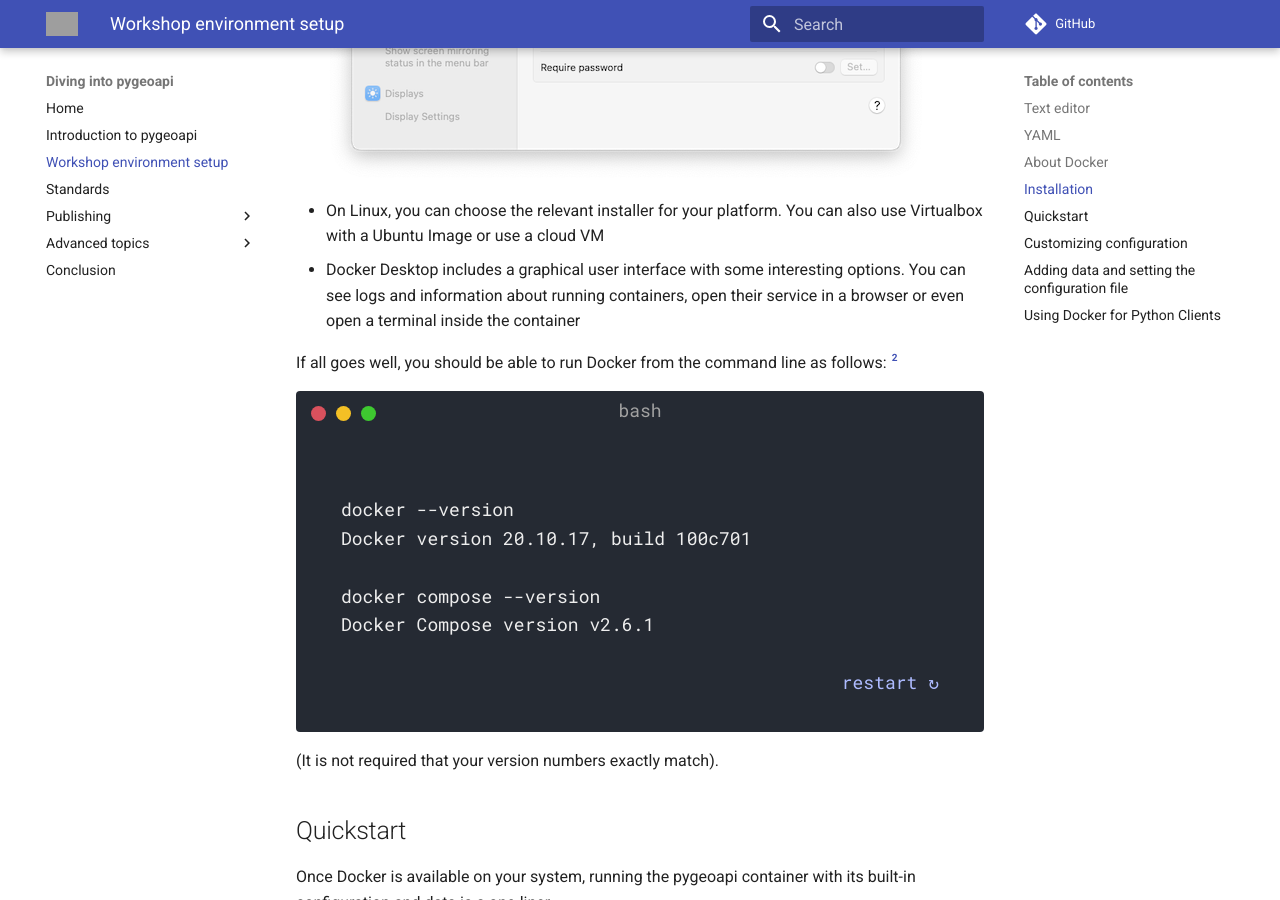
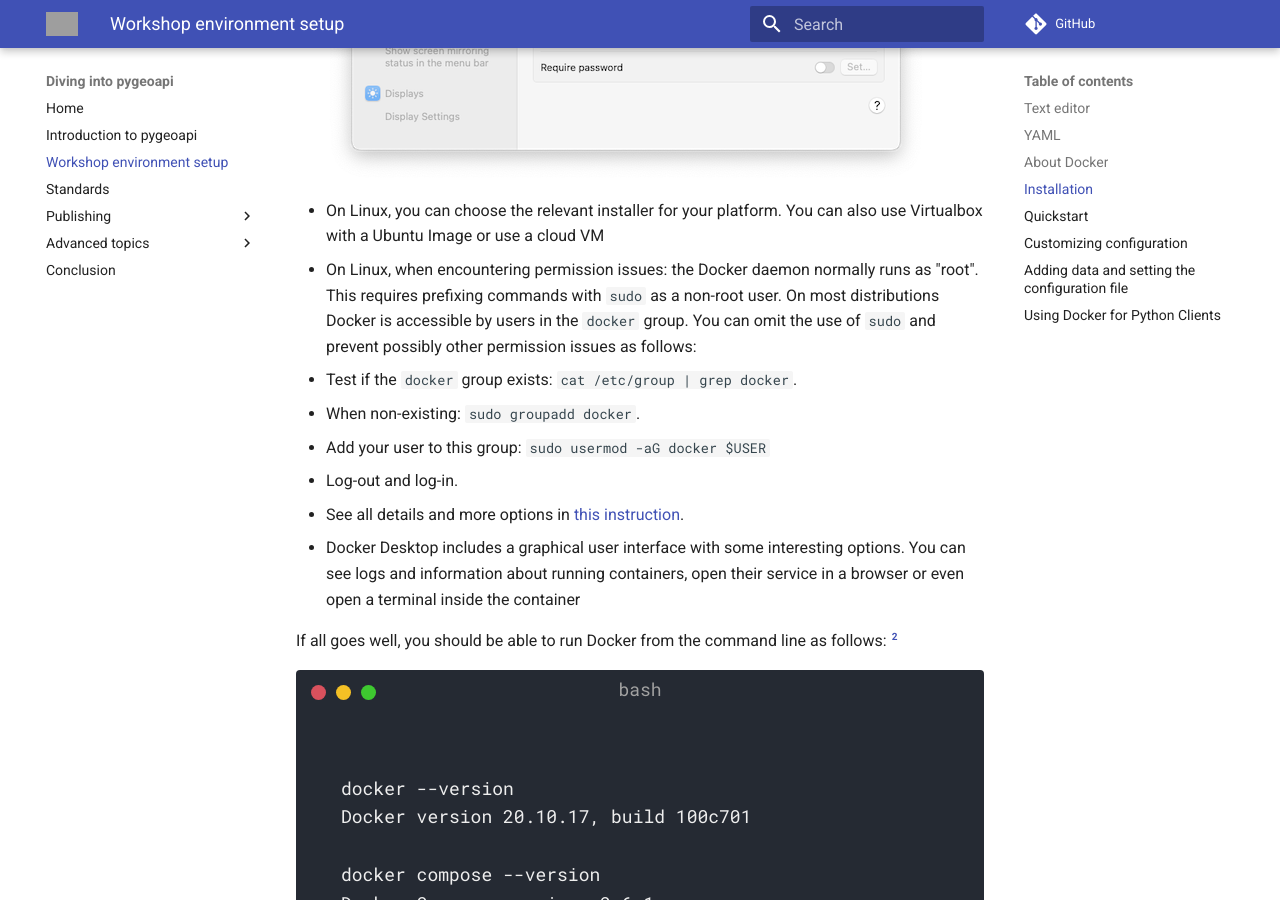
Before and after one commit to geopython/diving-into-pygeoapi, an MkDocs documentation site: the page built from workshop/content/docs/setup.md, in a window 1280 px wide and 900 px high, scrolled down 2621 px. Built offline with MkDocs 1.6.1 and Material for MkDocs 9.7.7, drawn with Linux system fonts in a browser that asks for light colours; comment, search, counter and statistics services are not loaded; grey boxes are pictures that could not be loaded.

Commit message:
#104 Docker Instructions for non-root Linux users (#155)
Extend instructions.

```diff
--- a/workshop/content/docs/setup.md
+++ b/workshop/content/docs/setup.md
@@ -80,6 +80,12 @@
 * On Mac OSX Monterey and later, there may be an issue with local port 5000 already in use, therefore conflicting with the default one used by the pygeoapi container. If you see this error `OSError: [Errno 48] Address already in use`, you need to disable the *Airplay Receiver*. Go to `System Settings | Sharing` or like in Sonoma type 'airplay' in the search box. See image below for Mac OSX Sonoma. Also a detailed description in [this blog post](https://progressstory.com/tech/port-5000-already-in-use-macos-monterey-issue/).
 ![MacBook settings](assets/images/macosx-airplay-disable.png)
 * On Linux, you can choose the relevant installer for your platform. You can also use Virtualbox with a Ubuntu Image or use a cloud VM
+* On Linux, when encountering permission issues: the Docker daemon normally runs as "root". This requires prefixing commands with `sudo` as a non-root user. On most distributions Docker is accessible by users in the `docker` group. You can omit the use of `sudo` and prevent possibly other permission issues as follows:
+  * Test if the `docker` group exists: `cat /etc/group | grep docker`.
+  * When non-existing: `sudo groupadd docker`.
+  * Add your user to this group: `sudo usermod -aG docker $USER`
+  * Log-out and log-in.
+  * See all details and more options in [this instruction](https://docs.docker.com/engine/install/linux-postinstall/#manage-docker-as-a-non-root-user).
 * Docker Desktop includes a graphical user interface with some interesting options. You can see logs and information about running containers, open their service in a browser or even open a terminal inside the container
 
 If all goes well, you should be able to run Docker from the command line as follows: [^2]
```
